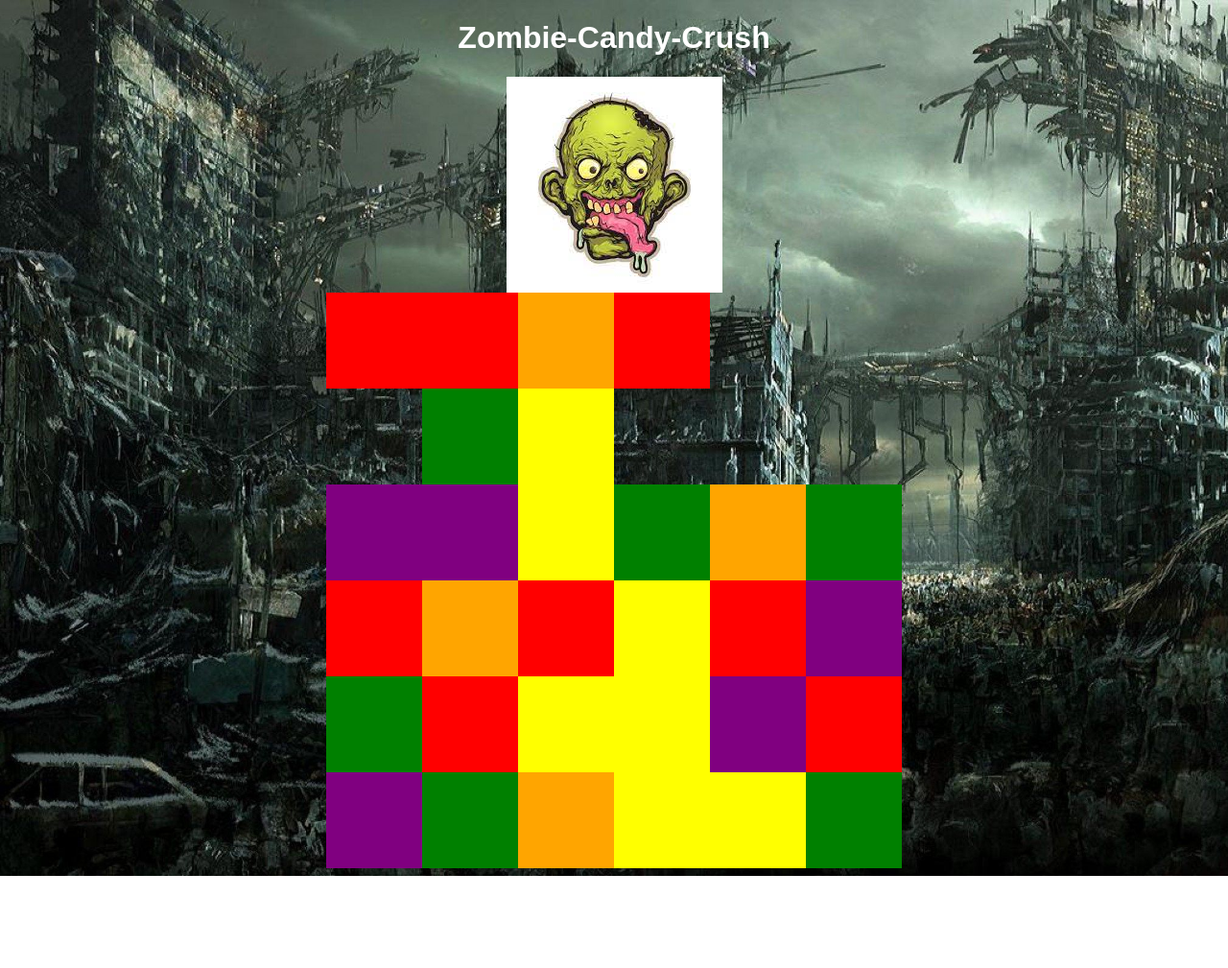
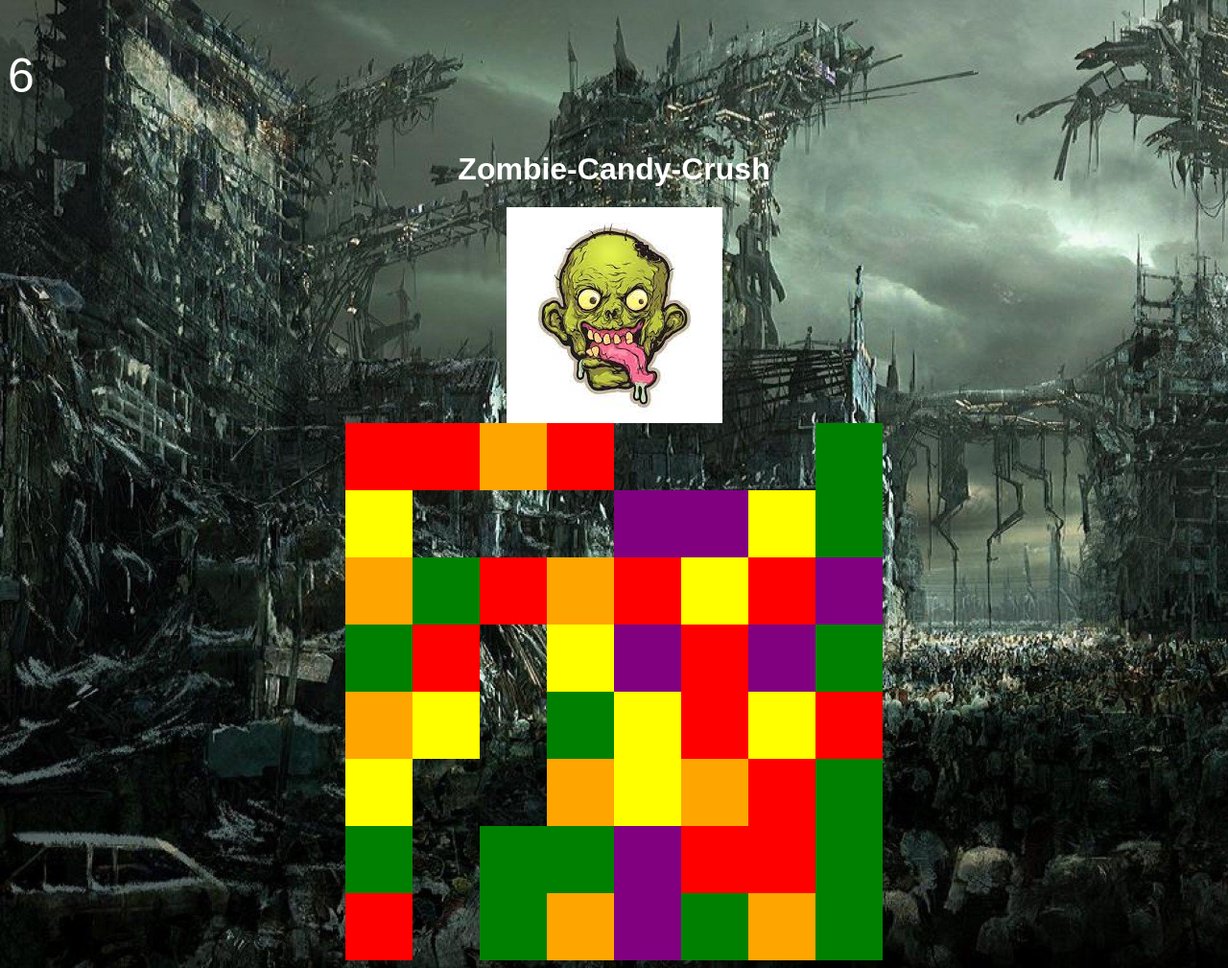
Before and after one commit to Hoan-K-Le/Candy-Crush, a plain HTML site: page index.html in a window 1280 px wide. Shown: the whole page at 96% size. Before the commit the page ends 913 px from the top, so only its background shows below. Drawn offline with Linux system fonts and the light colour scheme.

Commit message:
made a timer that goes from 10 to 0

```diff
--- a/css/styles.css
+++ b/css/styles.css
@@ -1,15 +1,15 @@
 .candyGrid {
     display: flex;
-    height: 600px;
-    width: 600px;
+    height: 560px;
+    width: 560px;
     flex-wrap: wrap;
     border-radius: 5px;
     border: 1rem;
 }
 
 .candyGrid div {
-    height: 100px;
-    width: 100px;
+    height: 70px;
+    width: 70px;
 }
 
 .titleContainer {
@@ -19,6 +19,11 @@
     border-radius: 80px;
 }
 
+p {
+    color: white;
+    font-size: 50px;
+
+}
 
 
 h1 {
--- a/index.html
+++ b/index.html
@@ -9,6 +9,7 @@
 </head>
 <body>
 
+    <p id="countTimer" ></p>
     <h1>Zombie-Candy-Crush </h1>
     <div class="titleContainer">
         <img src="./img/zombie face.jpeg"/>
--- a/js/script.js
+++ b/js/script.js
@@ -1,9 +1,31 @@
 document.addEventListener('DOMContentLoaded', () => {
     const candyGrid = document.querySelector('.candyGrid')
-    const gridWidth = 6
+    const gridWidth = 8
     // create an empty array like tictactoe
     const eachBox = []
     let score = 0
+    // creating a time clock
+    let startingSeconds = 10
+    // let time = startingSeconds * 10
+    const countDown = document.getElementById('countTimer');
+
+    // function for countdown timer
+    let refreshClock = setInterval(updateTimer, 1000)
+    // let outClock = setTimeout(updateTimer, 5000)
+
+
+
+    function updateTimer () {
+        // let startingSeconds = startingSeconds % 10
+
+        countDown.innerHTML = `${startingSeconds}`;
+        startingSeconds --;
+
+                if (startingSeconds === -1) {
+
+                    clearInterval(refreshClock)
+             }
+    }
 
     //Declare the color and the matches
     const zombieColors = [
@@ -108,10 +130,10 @@ document.addEventListener('DOMContentLoaded', () => {
 }
 
 
-// figure out how to get scores now with the rows/columns
+// figure out how to get scores now with the rows
 
 function eachRow () {
-    for (let i = 0; i < 33; i++) {
+    for (let i = 0; i < 61; i++) {
         let threeRow = [i, i+1, i+2]
         let theColor = eachBox[i].style.backgroundColor
         const ifBlank = eachBox[i].style.backgroundColor === ''
@@ -124,11 +146,32 @@ function eachRow () {
         }
     }
 }
+eachRow()
 
-eachRow()
+
+// figure out how to get scores now with the columns
+
+function eachColumn () {
+    for (let i = 0; i < 47; i++) {
+        let threeColumn = [i, i+gridWidth, i+gridWidth*2]
+        let theColor = eachBox[i].style.backgroundColor
+        const ifBlank = eachBox[i].style.backgroundColor === ''
+
+        if (threeColumn.every(index => eachBox[index].style.backgroundColor === theColor && !ifBlank)) {
+            score += 3
+            threeColumn.forEach(index => {
+                eachBox[index].style.backgroundColor = ''
+            })
+        }
+    }
+}
+eachColumn()
+
+
 // constantly continues the pages in 100ms
 window.setInterval( () => {
     eachRow ()
+    eachColumn()
 }, 100)
 
 
@@ -141,3 +184,5 @@ window.setInterval( () => {
 
 
 })
+
+// build gravity so when it matches = blocks fall down
```
